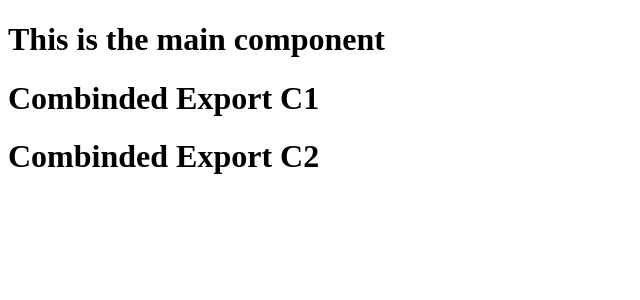
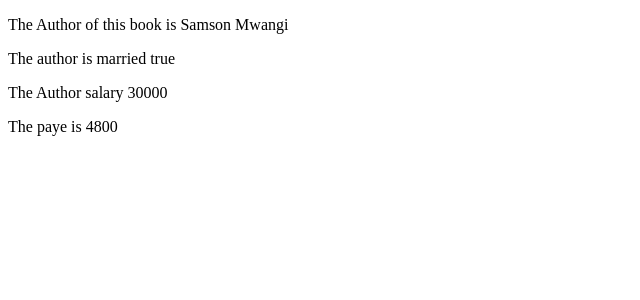
Before and after one commit to itskheila/my-react-app, a React (Vite) app: page / in a window 1280 px wide. Shown: the top 300 px of the page, without its empty margins (0-640 px from the left). Built offline with nearby package versions, Linux system fonts and the light colour scheme.

Commit message:
updated display data

```diff
--- /dev/null
+++ b/src/DisplayData/AllData.jsx
@@ -0,0 +1,22 @@
+function AllData() {
+  const author = "Samson Mwangi"; //String
+  let is_married = true; //boolean
+  let salary = 30000; // number
+
+  //   const calculatePaye = (s) => s * 0.16;
+
+  function calculatePaye(s) {
+    return s * 0.16;
+  }
+
+  return (
+    <div>
+      <p>The Author of this book is {author}</p>
+      <p>The author is married {is_married.toString()}</p>
+      <p>The Author salary {salary}</p>
+      <p>The paye is {calculatePaye(salary)}</p>
+    </div>
+  );
+}
+
+export default AllData;
--- a/src/main.jsx
+++ b/src/main.jsx
@@ -1,18 +1,10 @@
 import { StrictMode } from "react";
 import { createRoot } from "react-dom/client";
 
-import CatsAndDogs from "./Exports/MyFile";
-
-// {}->NAME IS REQUIRED
-// Destructure
-import { Component3, Component2 } from "./Exports/NamedExports";
-
-import MainComponent, { C1, C2 } from "./Exports/CombinedExport";
+import AllData from "./DisplayData/AllData";
 
 createRoot(document.getElementById("root")).render(
   <StrictMode>
-    <MainComponent />
-    <C1 />
-    <C2 />
+    <AllData />
   </StrictMode>
 );
```
Also changed, not shown: src/DisplayData/ArrayData.jsx (added), src/DisplayData/ObjData.jsx (added).
